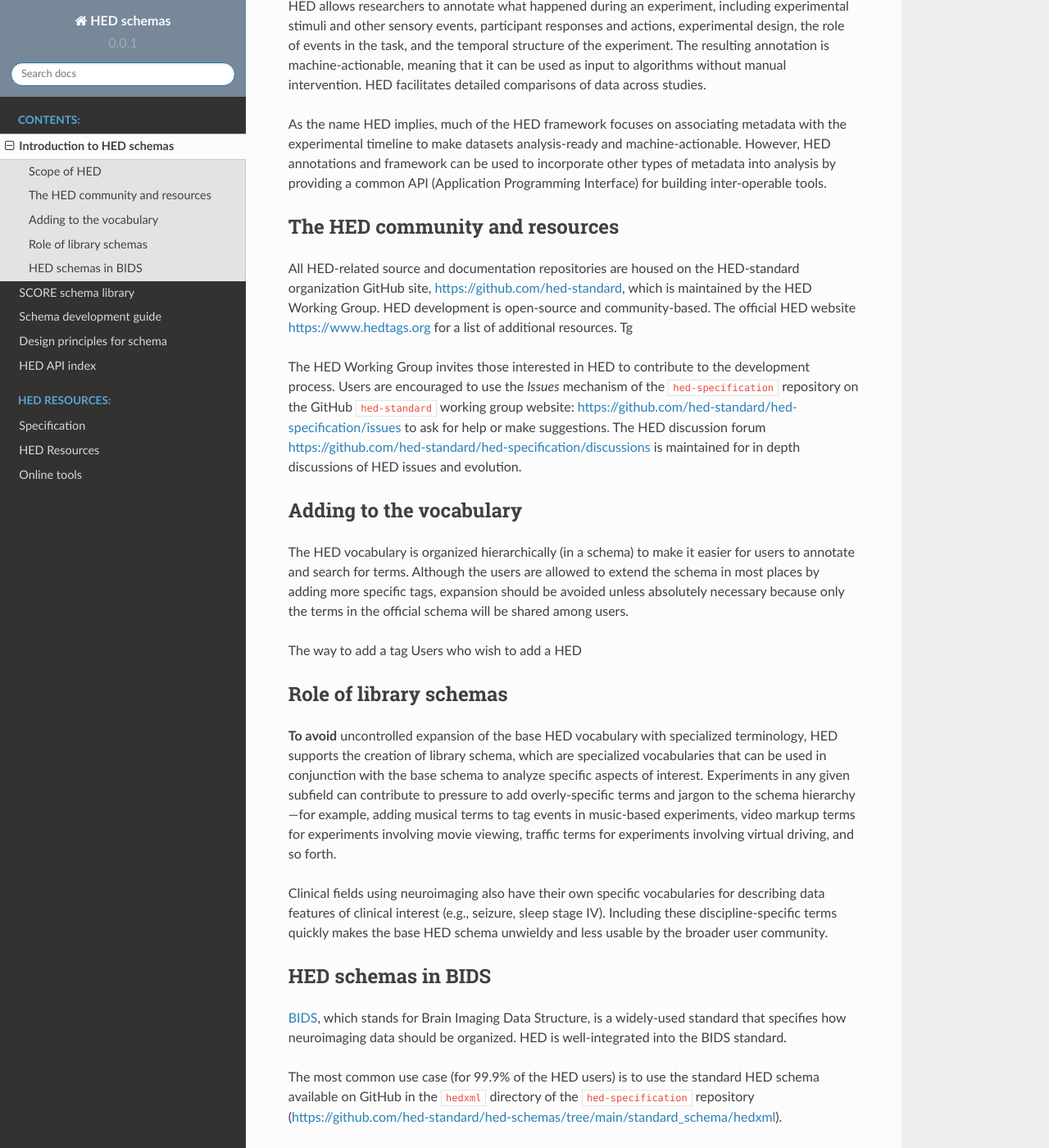
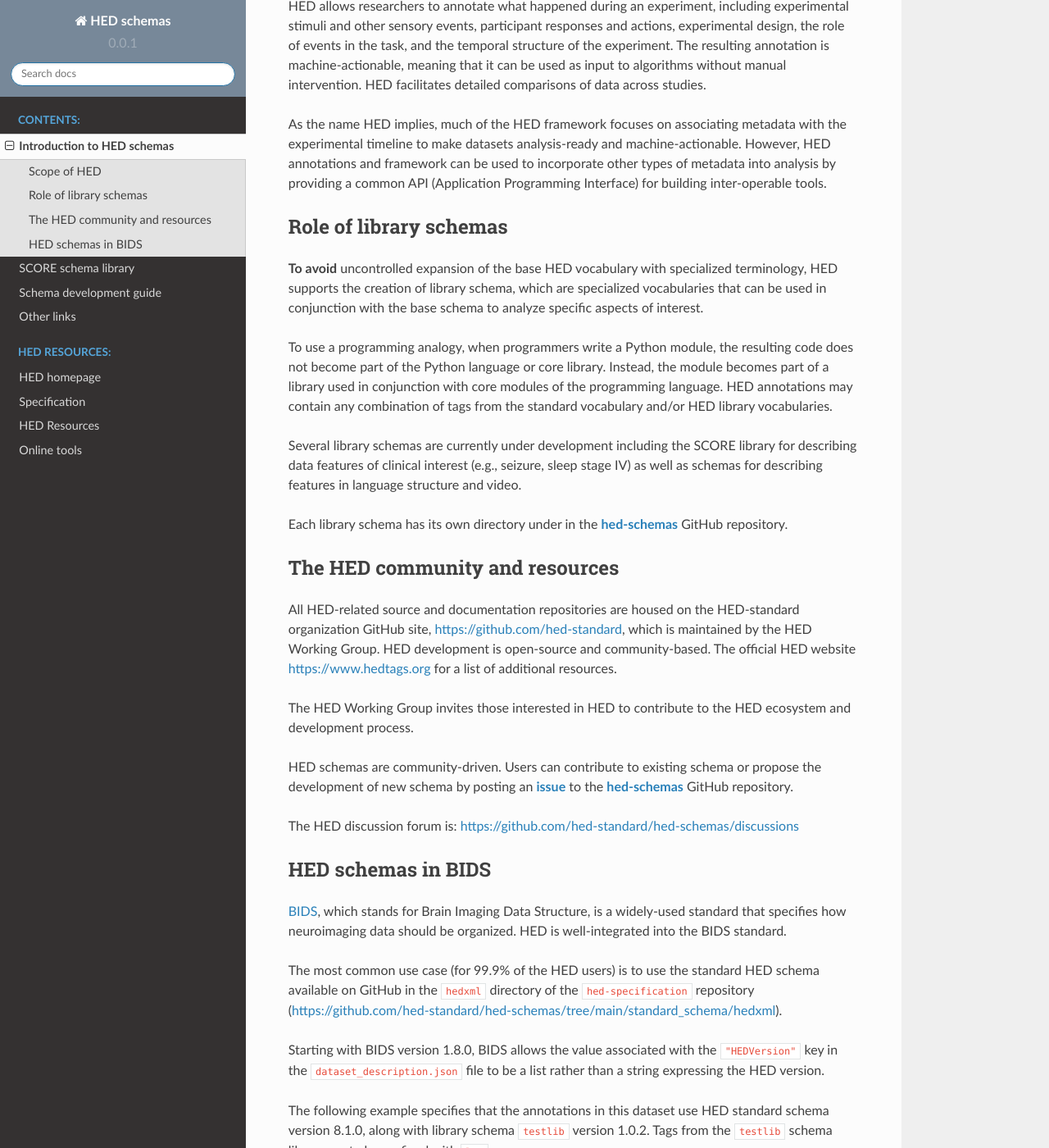
Before and after one commit to hed-standard/hed-schemas, a Sphinx documentation site: the page built from docs/source/introduction_to_hed_schemas.md, in a window 1280 px wide and 1400 px high, scrolled down 507 px. Shown: the whole window at 82% size. Built offline with Sphinx 7.4.7 and the Read the Docs theme 2.0.0, drawn with Linux system fonts in a browser that asks for light colours.

Commit message:
Updated index and README

```diff
--- a/docs/source/_templates/layout.html
+++ b/docs/source/_templates/layout.html
@@ -3,12 +3,13 @@
   {% block menu %}
     {{ super() }}
     <ul>
-      <li class="toctree-li"><a href="genindex.html">HED API index</a></li>
+      <li class="toctree-li"><a href="genindex.html">Other links</a></li>
     </ul>
     <p class="caption" role="heading">
       <span class="caption-text">HED resources:</span>
     </p>
     <ul>
+      <li class="toctree-li"><a href="https://hedtags.org">HED homepage</a></li>
       <li class="toctree-li"><a href="https://hed-specification.readthedocs.io/en/latest/index.html">Specification</a></li>
       <li class="toctree-li"><a href="https://hed-examples.readthedocs.io/en/latest/">HED Resources</a></li>
       <li class="toctree-li"><a href="https://hedtools.ucsd.edu/hed">Online tools</a></li>
--- a/docs/source/introduction_to_hed_schemas.md
+++ b/docs/source/introduction_to_hed_schemas.md
@@ -26,49 +26,43 @@ machine-actionable. However, HED annotations and framework can be used to incorp
 other types of metadata into analysis by providing a common API (Application Programming
 Interface) for building inter-operable tools.
 
+## Role of library schemas
+
+**To avoid** uncontrolled expansion of the base HED vocabulary with specialized terminology,
+HED supports the creation of library schema, which are specialized vocabularies that can
+be used in conjunction with the base schema to analyze specific aspects of interest.
+
+To use a programming analogy, when programmers write a Python module, the resulting code
+does not become part of the Python language or core library. Instead, the module becomes
+part of a library used in conjunction with core modules of the programming language.
+HED annotations may contain any combination of tags from the standard vocabulary and/or
+HED library vocabularies.
+
+Several library schemas are currently under development including the SCORE library
+for describing data features of clinical interest (e.g., seizure, sleep stage IV) as
+well as schemas for describing features in language structure and video.
+
+Each library schema has its own directory under in the
+[**hed-schemas**](https://github.com/hed-standard/hed-schemas) GitHub repository.
+
 ## The HED community and resources
 
 All HED-related source and documentation repositories are housed on the HED-standard
 organization GitHub site, [https://github.com/hed-standard](https://github.com/hed-standard),
 which is maintained by the HED Working Group. HED development is open-source and
 community-based. The official HED website [https://www.hedtags.org](https://www.hedtags.org)
-for a list of additional resources. Tg
+for a list of additional resources.
 
-The HED Working Group invites those interested in HED to contribute to the development process.
-Users are encouraged to use the *Issues* mechanism of the `hed-specification`
-repository on the GitHub `hed-standard` working group website:
-[https://github.com/hed-standard/hed-specification/issues](https://github.com/hed-standard/hed-specification/issues)
-to ask for help or make suggestions. The HED discussion forum
-[https://github.com/hed-standard/hed-specification/discussions](https://github.com/hed-standard/hed-specification/discussions) is maintained for in depth
-discussions of HED issues and evolution.
+The HED Working Group invites those interested in HED to contribute to the HED ecosystem and development process.
 
+HED schemas are community-driven. Users can contribute to existing schema or
+propose the development of new schema by posting an
+[**issue**](https://github.com/hed-standard/hed-schemas/issues) to the
+[**hed-schemas**](https://github.com/hed-standard/hed-schemas) GitHub repository.
 
-## Adding to the vocabulary
+The HED discussion forum is:
+[https://github.com/hed-standard/hed-schemas/discussions](https://github.com/hed-standard/hed-schemas/discussions)
 
-The HED vocabulary is organized hierarchically (in a schema) to make it easier for users to
-annotate and search for terms.
-Although the users are allowed to extend the schema in most places by adding more specific
-tags, expansion should be avoided unless absolutely necessary because only the
-terms in the official schema will be shared among users.
-
-The way to add a tag
-Users who wish to add a HED
-
-## Role of library schemas
-
-**To avoid** uncontrolled expansion of the base HED vocabulary with specialized terminology,
-HED supports the creation of library schema, which are specialized vocabularies that can
-be used in conjunction with the base schema to analyze specific aspects of interest.
-Experiments in any given subfield can contribute to pressure to add
-overly-specific terms and jargon to the schema hierarchy—for example, adding musical
-terms to tag events in music-based experiments, video markup terms for experiments
-involving movie viewing, traffic terms for experiments involving
-virtual driving, and so forth.
-
-Clinical fields using neuroimaging also have their own specific
-vocabularies for describing data features of clinical interest (e.g., seizure, sleep stage IV).
-Including these discipline-specific terms quickly makes the base HED schema unwieldy and less
-usable by the broader user community.
 
 ## HED schemas in BIDS
 
```
Also changed, not shown: README.md (+3 -3 lines), docs/requirements.txt (+23 -28 lines), docs/source/hed_score_library.md (+4 -3 lines), docs/source/index.rst (+6 -3 lines), docs/source/schema_development_guide.md (+9 -15 lines).
